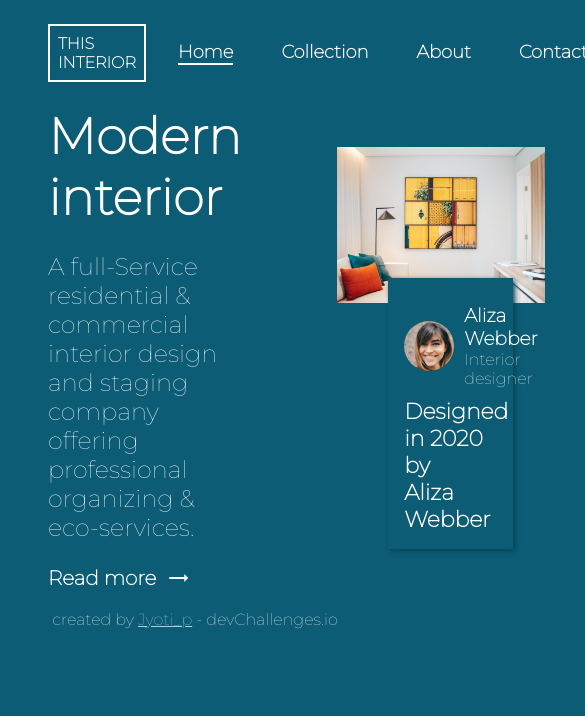
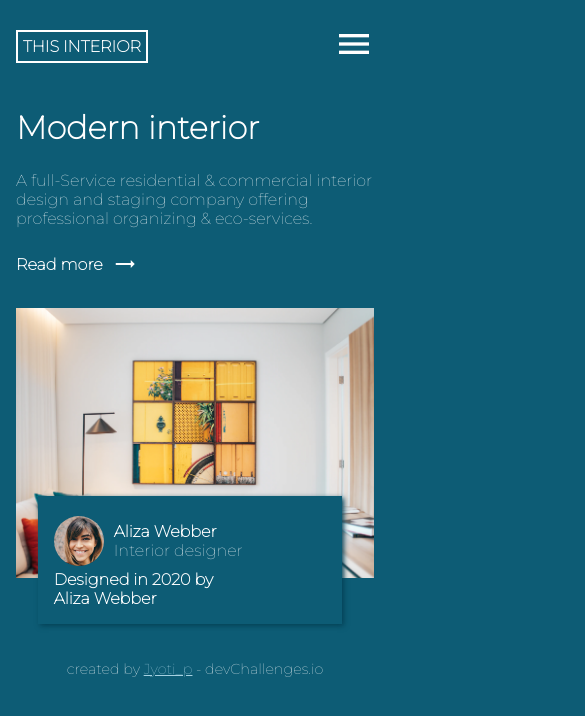
Before and after one commit to jyotip101/interior-consultant, a plain HTML site: page index.html in a window 390 px wide. Shown: the top 716 px of the page, 585 px wide, since content can reach past the window. Drawn offline with Linux system fonts and the light colour scheme; a web font is replaced by a local one.

Commit message:
mobile menu

```diff
--- a/index.html
+++ b/index.html
@@ -8,6 +8,7 @@
 
     <link rel="stylesheet" href="https://fonts.googleapis.com/icon?family=Material+Icons">
     <link rel="stylesheet" href="./src/style.css">
+
 </head>
 <body>
     <div class="contaner">
@@ -22,7 +23,9 @@
                 </ul>
             </div>
             <div class="mobile-nav">
-                <p>&cupbrcap;</p>
+                <i class="material-icons nav-bar">
+                    menu
+                </i>
             </div>
         </header>
         <main>
@@ -68,5 +71,6 @@
             <p>created by <a href="">Jyoti_p</a> - devChallenges.io</p>
         </footer>
     </div>
+    <script src="./src/script.js"></script>
 </body>
 </html>
--- a/src/script.js
+++ b/src/script.js
@@ -0,0 +1,10 @@
+const navBar = document.querySelector('.nav-bar');
+const nav = document.querySelector('.mobile-nav');
+
+let menuText;
+nav.addEventListener('click', function () {
+
+    menuText = navBar.textContent;
+
+    navBar.textContent = menuText == 'menu' ? 'close' : 'menu';
+});
--- a/src/style.css
+++ b/src/style.css
@@ -169,3 +169,69 @@ footer p a {
 footer p a:hover {
     text-decoration: none;
 }
+
+/* medea query */
+@media screen and (max-width: 1115px) {
+
+    .items:nth-child(1) h1 {
+        font-size: 200%;
+    }
+
+    .desc {
+        font-size: 100%;
+    }
+
+    .read-more {
+        font-size: 100%;
+    }
+
+    .avatar .avatar-text h3, .avatar .avatar-text p,
+    .avatar .about{
+        font-size: 100% !important;
+    }
+}
+
+@media screen and (max-width: 850px) {
+
+    .header-links{
+        display:none;
+    }
+
+    header{
+        margin: 1.5rem 1rem;
+    }
+
+    .logo{
+        margin: 0 0 0 0rem;
+        padding: 5px;
+    }
+
+
+/* mobile menu */
+    .mobile-nav {
+        display: block;
+        cursor: pointer;
+    }
+
+    .mobile-nav i {
+        font-size: 250%;
+    }
+    main {
+        flex-direction: column;
+    }
+
+    .items{
+        margin: 1rem;
+    }
+
+
+    /* main page */
+    .card-contaner {
+        width: 85%;
+        margin-top: -24%;
+    }
+
+    footer p {
+        font-size: 90%;
+    }
+}
```
